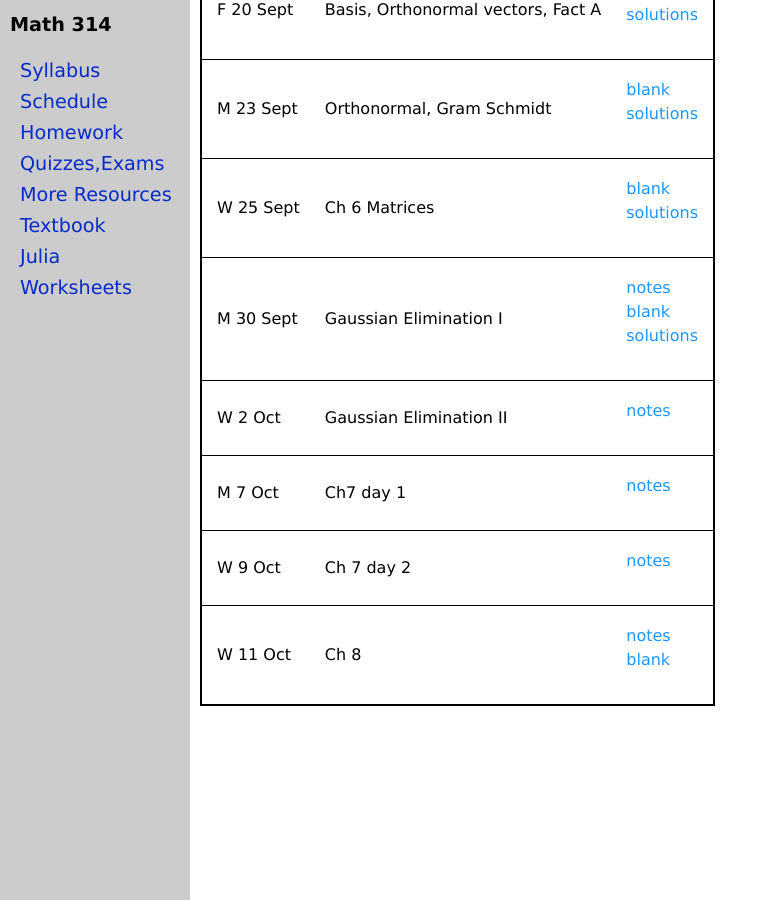
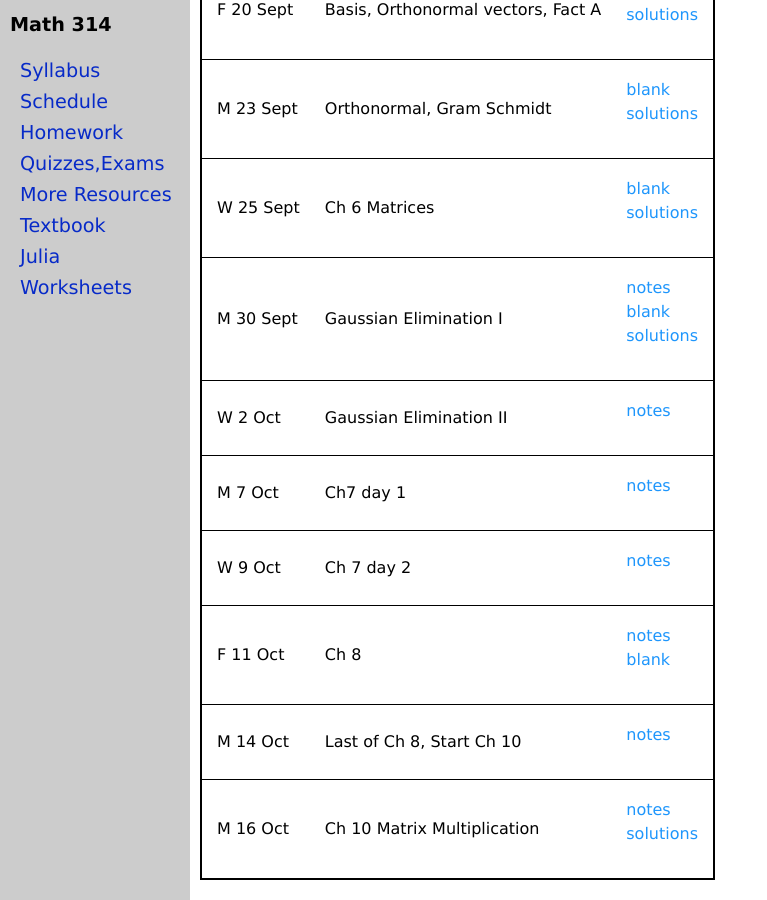
Before and after one commit to jrfaudree/LA, a Jekyll site: the page built from worksheets.md, in a window 1280 px wide and 900 px high, scrolled down 1083 px. Shown: the whole window, without its empty margins (0-767 px from the left). Built offline with Jekyll 4.4.1, drawn with Linux system fonts in a browser that asks for light colours.

Commit message:
Update worksheets.yml

```diff
--- a/_data/worksheets.yml
+++ b/_data/worksheets.yml
@@ -64,8 +64,15 @@ worksheets:
 - date: W 9 Oct
   name: Ch 7 day 2
   notes: Ch7-2.pdf
-- date: W 11 Oct
+- date: F 11 Oct
   name: Ch 8
   blank: M314_Ch8a.pdf
   notes: Chia.pdf
-  notes: M314_Gaussian_w_pivot.pdf
+- date: M 14 Oct
+  name: Last of Ch 8, Start Ch 10
+  notes: Ch8-last.pdf
+- date: M 16 Oct
+  name: Ch 10 Matrix Multiplication
+  worksheet: M314_Ch10-mult-practice.pdf
+  solutions: M314_Ch10-mult-practice-s.pdf
+  notes: Ch10-intro-mult.pdf
```
